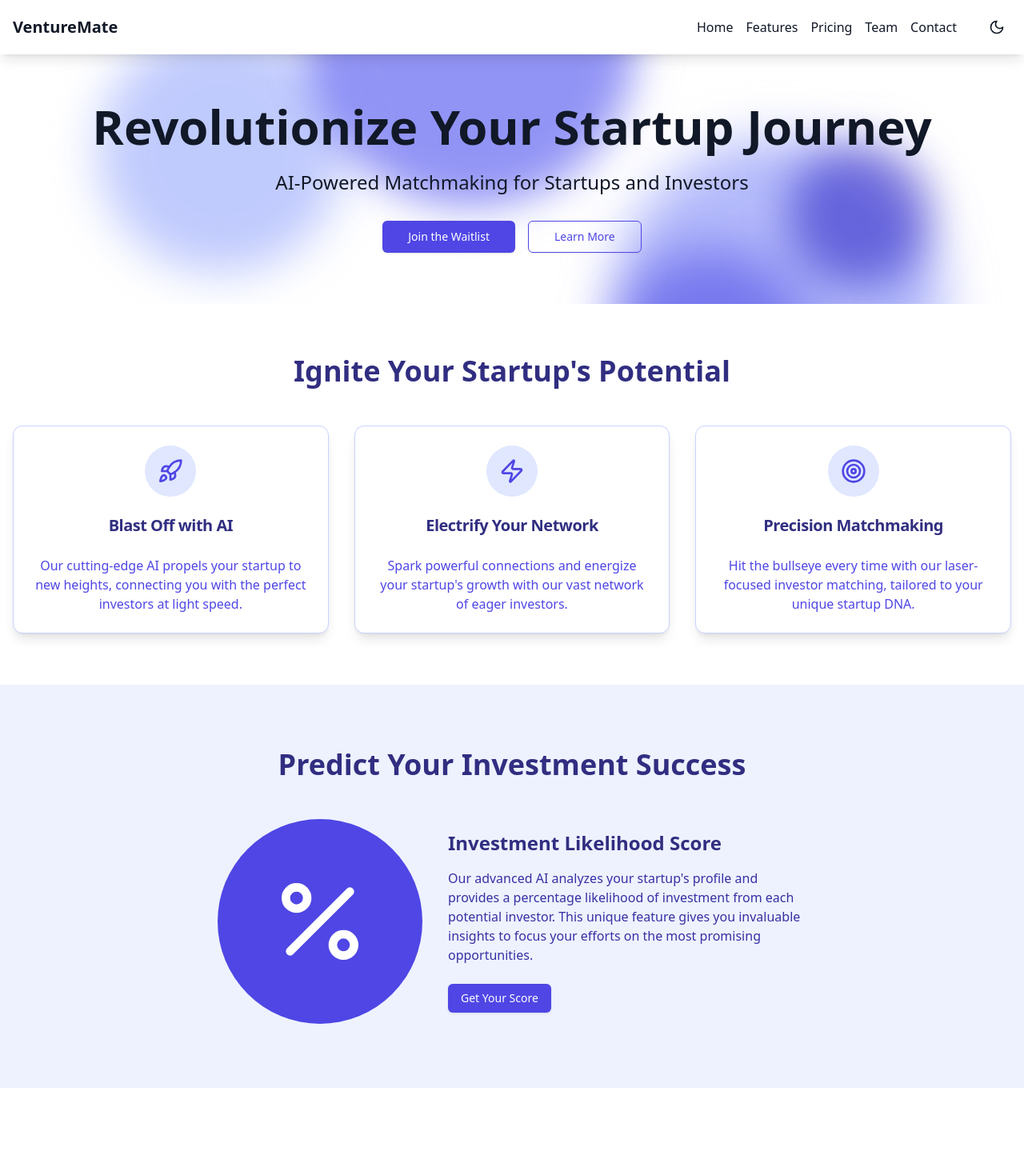
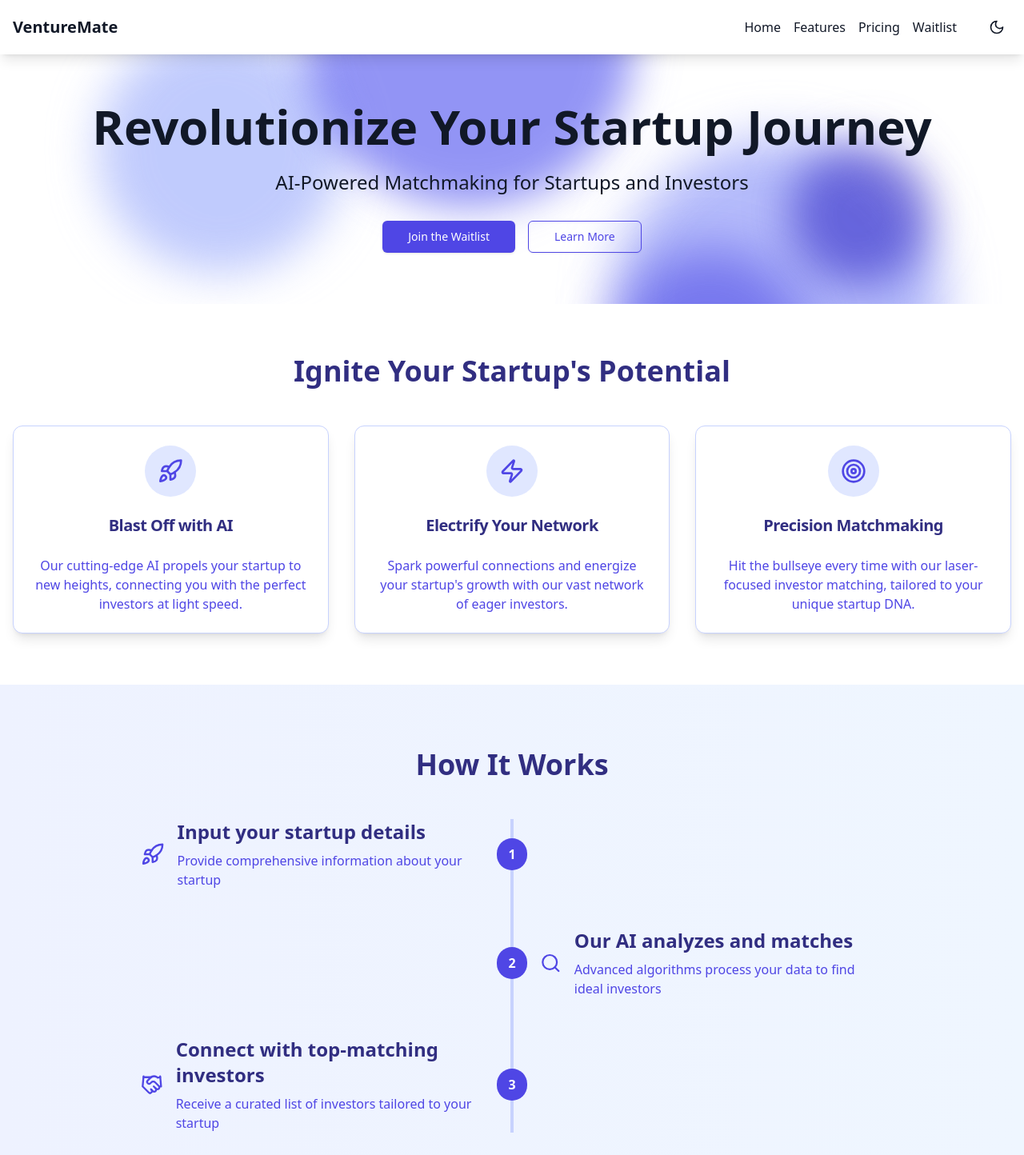
Before and after one commit to gaurang56/Investor_Match, a Next.js app in the folder frontend/: page / in a window 1280 px wide. Shown: the top 1444 px of the page at 80% size. Built offline with nearby package versions, Linux system fonts and the light colour scheme.

Commit message:
fixed landing page

```diff
--- a/frontend/src/app/landing-page/page.tsx
+++ b/frontend/src/app/landing-page/page.tsx
@@ -8,6 +8,8 @@ import { Input } from "@/components/ui/input"
 import { Card, CardContent, CardHeader, CardTitle, CardFooter } from "@/components/ui/card"
 import { Moon, Sun, Rocket, Zap, Target, ChevronRight, Percent, CheckCircle, Menu } from 'lucide-react'
 import { Sheet, SheetClose, SheetContent, SheetTrigger } from "@/components/ui/sheet"
+
+import {Search, Handshake } from 'lucide-react';
 
 export default function EnhancedDynamicLandingPage() {
   const [darkMode, setDarkMode] = useState(false)
@@ -48,7 +50,7 @@ export default function EnhancedDynamicLandingPage() {
   }
 
   return (
-    <div className={`min-h-screen ${darkMode ? 'bg-gray-900 text-white' : 'bg-white text-gray-900'} transition-colors duration-300`}>
+    <div id="home" className={`min-h-screen ${darkMode ? 'bg-gray-900 text-white' : 'bg-white text-gray-900'} transition-colors duration-300`}>
 
       <motion.div
         className={`${darkMode ? 'bg-gray-800' : 'bg-white'} fixed top-0 left-0 right-0 shadow-lg z-50 transition-colors duration-300`}
@@ -65,7 +67,7 @@ export default function EnhancedDynamicLandingPage() {
             VentureMate
           </motion.p>
           <div className="space-x-4 hidden lg:flex items-center">
-            {['Home', 'Features', 'Pricing', 'Team', 'Contact'].map((item, index) => (
+            {['Home', 'Features', 'Pricing', 'Waitlist'].map((item, index) => (
               <motion.a
                 key={item}
                 href={`#${item.toLowerCase()}`}
@@ -112,7 +114,7 @@ export default function EnhancedDynamicLandingPage() {
               <SheetContent className={darkMode ? 'bg-gray-800 text-white' : 'bg-white'}>
                 <SheetClose asChild>
                   <div className='flex flex-col gap-4 mt-8'>
-                    {['Home', 'Features', 'Pricing', 'Team', 'Contact'].map((item) => (
+                    {['Home', 'Features', 'Pricing','Waitlist'].map((item) => (
                       <motion.a
                         key={item}
                         href={`#${item.toLowerCase()}`}
@@ -216,7 +218,7 @@ export default function EnhancedDynamicLandingPage() {
   </motion.div>
 
 
-  <div className="container mx-auto text-center relative z-10">
+  <div  className="container mx-auto text-center relative z-10">
     <motion.h1
       className="text-4xl md:text-6xl font-bold mb-6"
       initial={{ opacity: 0, y: -20 }}
@@ -238,9 +240,13 @@ export default function EnhancedDynamicLandingPage() {
       animate={{ opacity: 1, y: 0 }}
       transition={{ delay: 0.8, duration: 0.8 }}
     >
-      <Button size="lg" className={`mr-4 ${darkMode ? 'bg-indigo-500 hover:bg-indigo-600' : 'bg-indigo-600 hover:bg-indigo-700'} text-white`}>
+      <a href="#waitlist">
+      <Button  size="lg" className={`mr-4 ${darkMode ? 'bg-indigo-500 hover:bg-indigo-600' : 'bg-indigo-600 hover:bg-indigo-700'} text-white`}>
         Join the Waitlist
       </Button>
+
+      </a>
+
       <Button size="lg" variant="outline" className={`border-indigo-600 ${darkMode ? 'text-indigo-400 hover:bg-indigo-900' : 'text-indigo-600 hover:bg-indigo-50'}`}>
         Learn More
       </Button>
@@ -251,6 +257,7 @@ export default function EnhancedDynamicLandingPage() {
 
 
       <motion.section
+      id="features"
         ref={ref}
         className="container mx-auto px-4 py-16"
         variants={staggerChildren}
@@ -292,6 +299,45 @@ export default function EnhancedDynamicLandingPage() {
         </div>
       </motion.section>
 
+      {/* How It Works Section */}
+<section id="howItWorks" className="lg:px-40 py-20 bg-gradient-to-r from-indigo-50 to-blue-50">
+  <h2 className="text-3xl md:text-4xl font-bold mb-12 text-center text-indigo-900">How It Works</h2>
+  <div className="relative">
+    <div className="absolute left-1/2 transform -translate-x-1/2 h-full w-1 bg-indigo-200"></div>
+    {[
+      { step: 1, title: "Input your startup details", description: "Provide comprehensive information about your startup", icon: <Rocket className="hidden lg:block w-8 h-8 text-indigo-600" /> },
+      { step: 2, title: "Our AI analyzes and matches", description: "Advanced algorithms process your data to find ideal investors", icon: <Search className="hidden lg:block w-8 h-8 text-indigo-600" /> },
+      { step: 3, title: "Connect with top-matching investors", description: "Receive a curated list of investors tailored to your startup", icon: <Handshake className="hidden lg:block w-8 h-8 text-indigo-600" /> }
+    ].map((item, index) => (
+      <motion.div
+        key={item.step}
+        className={`flex items-center mb-12 ${item.step % 2 === 0 ? 'flex-row-reverse' : ''}`}
+        initial={{ opacity: 0, x: item.step % 2 === 0 ? 50 : -50, scale: 0.8 }}
+        whileInView={{ opacity: 1, x: 0, scale: 1 }}
+        viewport={{ once: true, amount: 0.8 }}
+        transition={{ duration: 0.5, delay: index * 0.2 }}
+      >
+        <div className="w-1/2 px-4 flex items-center">
+          {item.icon} {/* Display icon */}
+          <div className="ml-4">
+            <h3 className="text-2xl font-bold mb-2 text-indigo-900">{item.title}</h3>
+            <p className="text-indigo-600">{item.description}</p>
+          </div>
+        </div>
+        <motion.div
+          className="w-10 h-10 bg-indigo-600 rounded-full flex items-center justify-center z-10 text-white font-bold"
+          initial={{ rotate: 0 }}
+          whileInView={{ rotate: 360 }}
+          transition={{ duration: 1 }}
+        >
+          {item.step}
+        </motion.div>
+        <div className="w-1/2 px-4"></div>
+      </motion.div>
+    ))}
+  </div>
+</section>
+
 
       <section className={`py-20 ${darkMode ? 'bg-gray-800' : 'bg-indigo-50'}`}>
         <div className="container mx-auto px-4">
@@ -312,10 +358,10 @@ export default function EnhancedDynamicLandingPage() {
             viewport={{ once: true }}
           >
             <motion.div
-              className={`flex items-center justify-center w-64 h-64 rounded-full ${darkMode ? 'bg-indigo-900' : 'bg-indigo-600'}`}
+              className={`flex items-center justify-center w-32 lg:w-64 h-32 lg:h-64 rounded-full ${darkMode ? 'bg-indigo-900' : 'bg-indigo-600'}`}
               variants={fadeInUp}
             >
-              <Percent className="w-32 h-32 text-white" />
+              <Percent className="w-16 lg:w-32 h-16 lg:h-32 text-white" />
             </motion.div>
             <motion.div
               className="max-w-md text-center md:text-left"
@@ -386,7 +432,7 @@ export default function EnhancedDynamicLandingPage() {
       </section>
 
 
-      <section className={`py-20 ${darkMode ? 'bg-indigo-900' : 'bg-indigo-600'} relative overflow-hidden`}>
+      <section id="waitlist" className={`py-20 ${darkMode ? 'bg-indigo-900' : 'bg-indigo-600'} relative overflow-hidden`}>
         <motion.div
           className="absolute inset-0 opacity-30"
           animate={{
```
